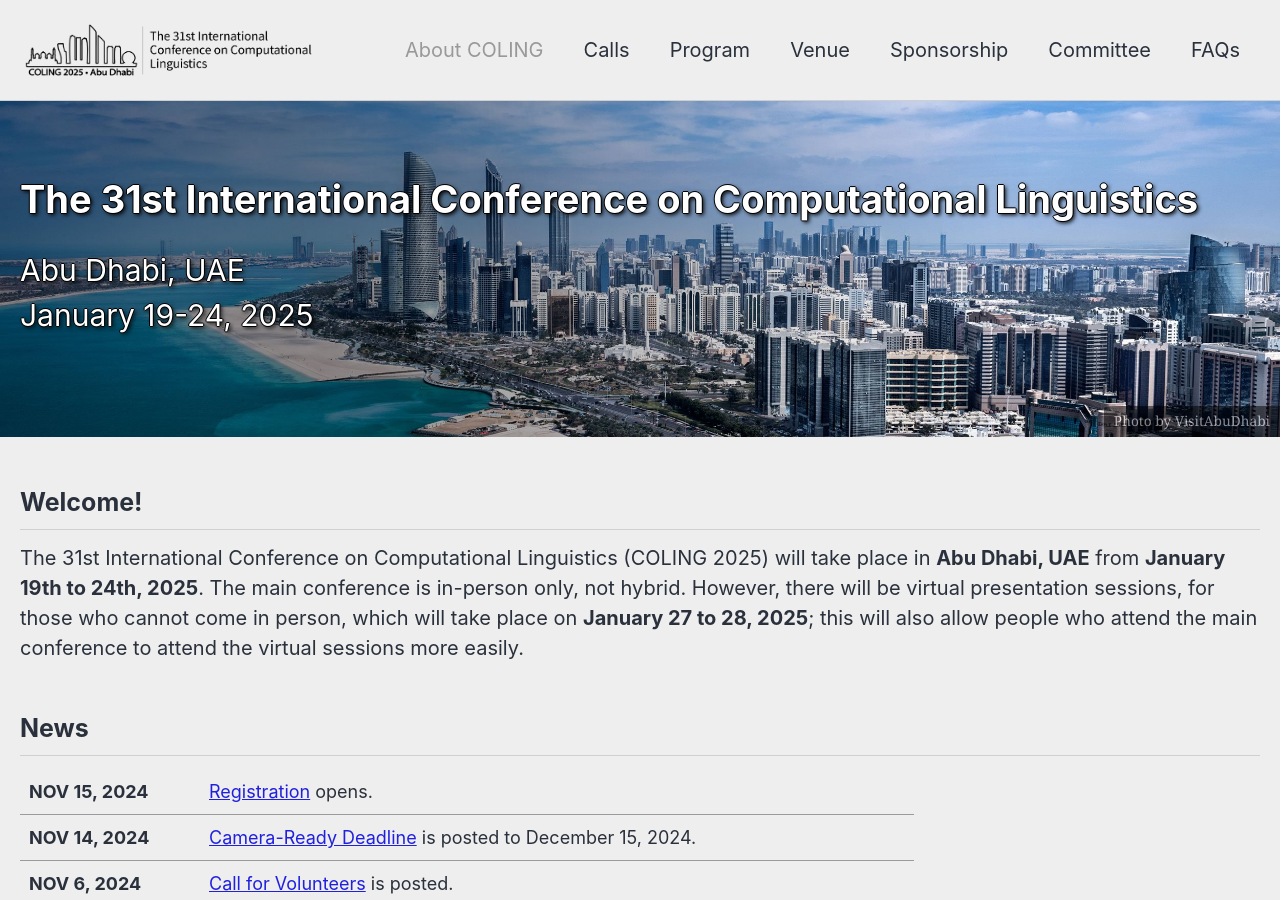
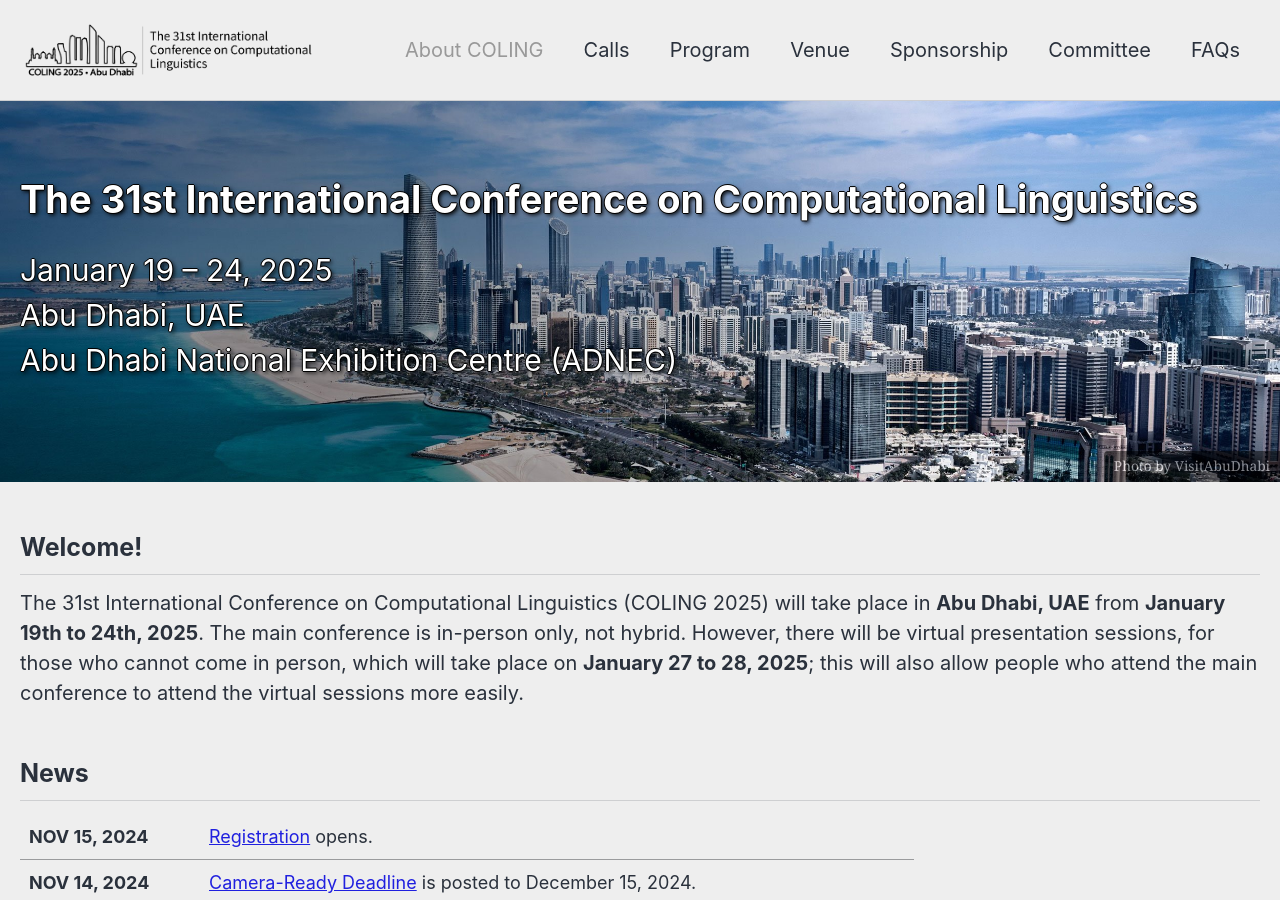
Before and after one commit to hasaniqbal777/coling-2025, a Jekyll site: the page built from _pages/home.md, in a window 1280 px wide and 900 px high. Built offline with Jekyll 4.4.1, drawn with Linux system fonts in a browser that asks for light colours; cached includes are drawn as plain includes; nearby versions of some CDN libraries.

Commit message:
Added favicon

```diff
--- a/_includes/head/custom.html
+++ b/_includes/head/custom.html
@@ -1,19 +1,11 @@
 <!-- start custom head snippets -->
 
 <!-- insert favicons. use https://realfavicongenerator.net/ -->
-<!-- <link rel="apple-touch-icon" sizes="57x57" href="/assets/images/apple-touch-icon-57x57.png">
-<link rel="apple-touch-icon" sizes="60x60" href="/assets/images/apple-touch-icon-60x60.png">
-<link rel="apple-touch-icon" sizes="72x72" href="/assets/images/apple-touch-icon-72x72.png">
-<link rel="apple-touch-icon" sizes="76x76" href="/assets/images/apple-touch-icon-76x76.png">
-<link rel="apple-touch-icon" sizes="114x114" href="/assets/images/apple-touch-icon-114x114.png">
-<link rel="apple-touch-icon" sizes="120x120" href="/assets/images/apple-touch-icon-120x120.png">
-<link rel="apple-touch-icon" sizes="144x144" href="/assets/images/apple-touch-icon-144x144.png">
-<link rel="apple-touch-icon" sizes="152x152" href="/assets/images/apple-touch-icon-152x152.png">
-<link rel="icon" type="image/png" href="/assets/images/favicon-32x32.png" sizes="32x32">
-<link rel="icon" type="image/png" href="/assets/images/favicon-16x16.png" sizes="16x16">
-<link rel="mask-icon" href="/assets/images/safari-pinned-tab.svg" color="#5bbad5">
-<meta name="msapplication-TileColor" content="#2b5797">
-<meta name="msapplication-TileImage" content="/assets/images/mstile-144x144.png">
-<meta name="theme-color" content="#ffffff"> -->
+<link rel="icon" type="image/png" href="/assets/favicon/favicon-96x96.png" sizes="96x96" />
+<link rel="icon" type="image/svg+xml" href="/assets/favicon/favicon.svg" />
+<link rel="shortcut icon" href="/assets/favicon/favicon.ico" />
+<link rel="apple-touch-icon" sizes="180x180" href="/assets/favicon/apple-touch-icon.png" />
+<meta name="apple-mobile-web-app-title" content="COLING 2025" />
+<link rel="manifest" href="/assets/favicon/site.webmanifest" />
 
 <!-- end custom head snippets -->
--- a/_pages/home.md
+++ b/_pages/home.md
@@ -5,7 +5,7 @@ permalink: /
 header:
   overlay_image: "/assets/images/abudhabi/banner.jpg"
   caption: 'Photo by <a href="https://visitabudhabi.ae/-/media/project/vad/homepage/november-2023/regions-map/admap-dsk-1-19-12.jpg">VisitAbuDhabi</a>'
-excerpt: "Abu Dhabi, UAE<br>January 19-24, 2025"
+excerpt: "January 19 &ndash; 24, 2025<br>Abu Dhabi, UAE<br>Abu Dhabi National Exhibition Centre (ADNEC)"
 ---
 
 ## Welcome!
```
Also changed, not shown: _pages/venue/venue.md (+10 -12 lines), assets/favicon/apple-touch-icon.png (added), assets/favicon/favicon-96x96.png (added), assets/favicon/favicon.ico (added), assets/favicon/favicon.svg (added), assets/favicon/site.webmanifest (added), assets/favicon/web-app-manifest-192x192.png (added), assets/favicon/web-app-manifest-512x512.png (added).
